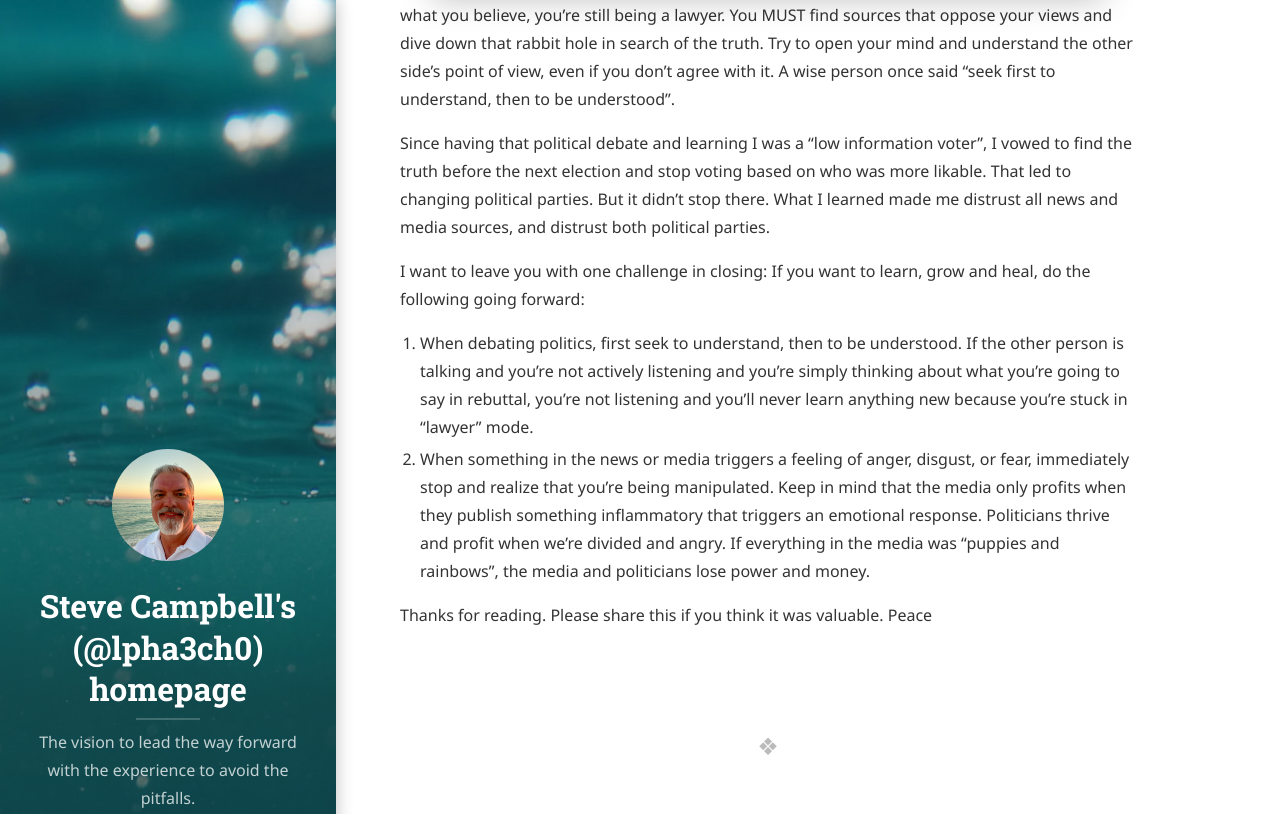
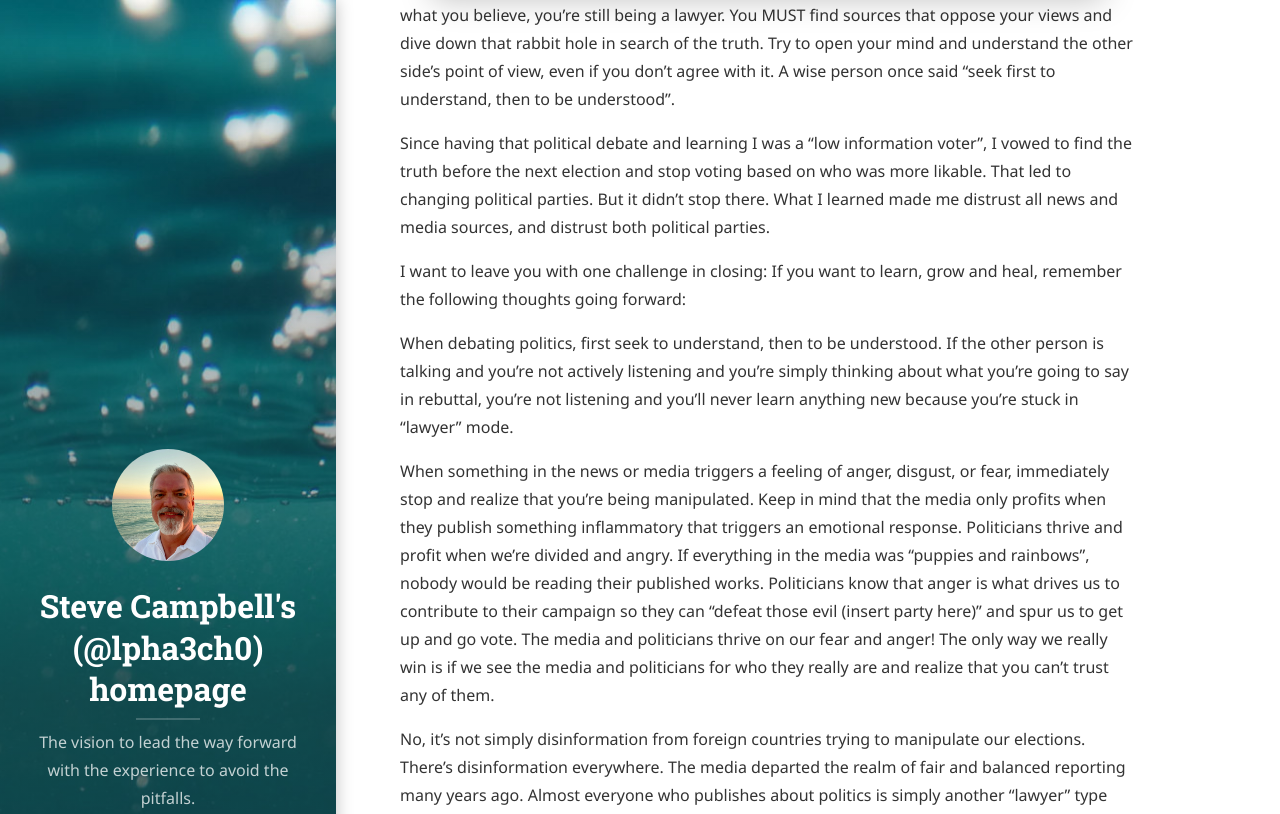
Before and after one commit to aecyberpro/aecyberpro.github.io, a Jekyll site: the page built from general/_posts/2024-11-8-Deep-Thoughts-About-Politics-Today.md, in a window 1280 px wide and 1400 px high, scrolled down 2958 px. Shown: the top 814 px of the window. Built offline with Jekyll 4.4.1, drawn with Linux system fonts in a browser that asks for light colours; cached includes are drawn as plain includes; nearby versions of some CDN libraries; some web fonts are replaced; library files that are not in the unit come from our copies; some of the changed text lies outside the part shown.

Commit message:
updated latest blog post to fix formatting

```diff
--- a/general/_posts/2024-11-8-Deep-Thoughts-About-Politics-Today.md
+++ b/general/_posts/2024-11-8-Deep-Thoughts-About-Politics-Today.md
@@ -44,10 +44,15 @@ A quick aside about "fact checking": You can't trust the fact-checkers. Do your
 
 Since having that political debate and learning I was a "low information voter", I vowed to find the truth before the next election and stop voting based on who was more likable. That led to changing political parties. But it didn't stop there. What I learned made me distrust all news and media sources, and distrust both political parties.
 
-I want to leave you with one challenge in closing: If you want to learn, grow and heal, do the following going forward:
+I want to leave you with one challenge in closing: If you want to learn, grow and heal, remember the following thoughts going forward:
 
-1. When debating politics, first seek to understand, then to be understood. If the other person is talking and you're not actively listening and you're simply thinking about what you're going to say in rebuttal, you're not listening and you'll never learn anything new because you're stuck in "lawyer" mode.
-2. When something in the news or media triggers a feeling of anger, disgust, or fear, immediately stop and realize that you're being manipulated. Keep in mind that the media only profits when they publish something inflammatory that triggers an emotional response. Politicians thrive and profit when we're divided and angry. If everything in the media was "puppies and rainbows", the media and politicians lose power and money.
+When debating politics, first seek to understand, then to be understood. If the other person is talking and you're not actively listening and you're simply thinking about what you're going to say in rebuttal, you're not listening and you'll never learn anything new because you're stuck in "lawyer" mode.
+
+When something in the news or media triggers a feeling of anger, disgust, or fear, immediately stop and realize that you're being manipulated. Keep in mind that the media only profits when they publish something inflammatory that triggers an emotional response. Politicians thrive and profit when we're divided and angry. If everything in the media was "puppies and rainbows", nobody would be reading their published works. Politicians know that anger is what drives us to contribute to their campaign so they can "defeat those evil (insert party here)" and spur us to get up and go vote. The media and politicians thrive on our fear and anger! The only way we really win is if we see the media and politicians for who they really are and realize that you can't trust any of them.
+
+No, it's not simply disinformation from foreign countries trying to manipulate our elections. There's disinformation everywhere. The media departed the realm of fair and balanced reporting many years ago. Almost everyone who publishes about politics is simply another "lawyer" type pushing their own skewed views and are frequently amplifying misinformation. You can't even trust the fact checkers. If you dig deep enough you find that fact checkers are run by corporate interests and/or political hacks.
+
+I hope you take what I've said to heart. My hope is that we can defeat the fear, anger, and hate by smashing our paradigm and seeing through the misinformation.
 
 Thanks for reading. Please share this if you think it was valuable.
 Peace
```
